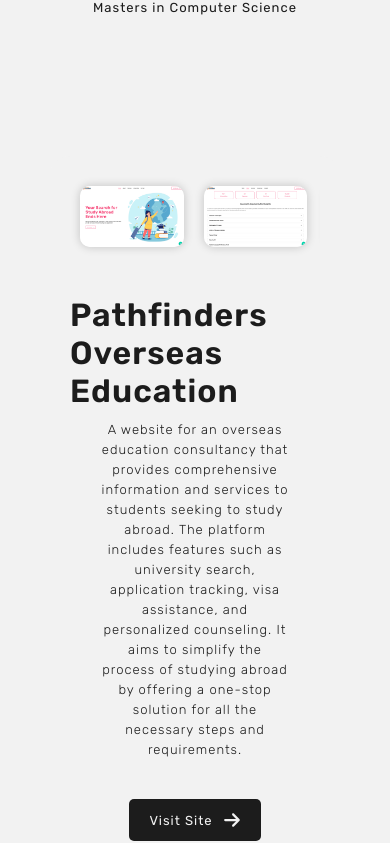
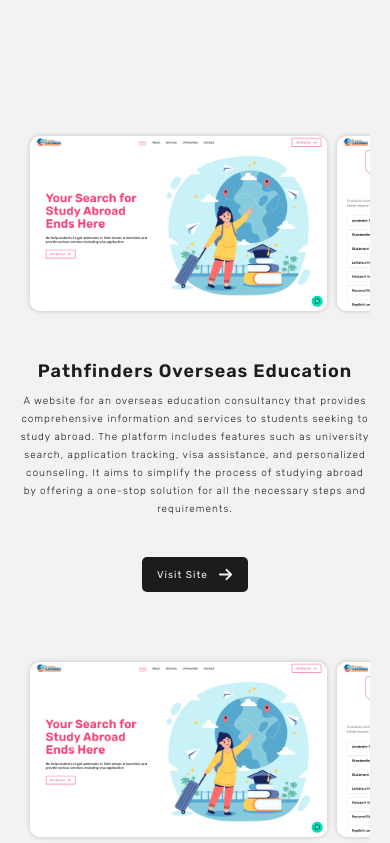
Before and after one commit to AkulaPhanidhar/Portfolio, a React (Create React App) app: page / in a window 390 px wide. Shown: the part 1582-2425 px from the top of the page. Built offline with nearby package versions, Linux system fonts and the light colour scheme.

Commit message:
mobile changes

```diff
--- a/src/Components/About/About.css
+++ b/src/Components/About/About.css
@@ -164,6 +164,6 @@
     }
 
     .universityLogo {
-        width: 40%;
+        width: 30%;
     }
 }
--- a/src/Components/Contact/Contact.css
+++ b/src/Components/Contact/Contact.css
@@ -122,6 +122,7 @@
     }
 
     .mail {
+        text-decoration: none;
         font-size: x-large;
     }
 
@@ -147,6 +148,6 @@
     #contactLinkBox2:hover,
     #contactLinkBox3:hover,
     #contactLinkBox4:hover {
-        transform: scale(1.05) translateY(-5px) translateX(0);
+        transform: none;
     }
 }
--- a/src/Components/Playground/Playground.css
+++ b/src/Components/Playground/Playground.css
@@ -82,3 +82,34 @@
 .projectButton:hover {
     transform: scale(1.05) translateY(-5px);
 }
+
+@media (max-width: 768px) {
+    .playground {
+        padding: 0px;
+        gap: 20px;
+    }
+
+    .projectImageContainer {
+        gap: 10px;
+    }
+
+    .projectImage {
+        width: 90%;
+        box-shadow: 0px 0px 5px rgba(0, 0, 0, 0.2);
+    }
+
+    .projectTitle {
+        font-size: large;
+    }
+
+    .projectDescription {
+        width: 100%;
+        font-size: x-small;
+        line-height: 18px;
+    }
+
+    .projectButton {
+        padding: 10px 15px;
+        font-size: x-small;
+    }
+}
--- a/src/Components/Playground/Playground.jsx
+++ b/src/Components/Playground/Playground.jsx
@@ -15,6 +15,8 @@
 import project3Image4 from "../Images/Project3Image4.png";
 
 const Playground = () => {
+  const isMobile = window.innerWidth < 768;
+
   return (
     <div className="playground">
       <div className="project">
@@ -72,9 +74,9 @@
         </p>
         <br />
         <button className="projectButton">
-          Visit Site{" "}
+          Visit Site
           <FaArrowRight
-            size={"18px"}
+            size={isMobile ? "15px" : "18px"}
             style={{ color: "var(--primary-color)" }}
           />
         </button>
@@ -139,7 +141,7 @@
         <button className="projectButton">
           Visit Site{" "}
           <FaArrowRight
-            size={"18px"}
+            size={isMobile ? "15px" : "18px"}
             style={{ color: "var(--primary-color)" }}
           />
         </button>
@@ -182,7 +184,7 @@
         <button className="projectButton">
           Visit Site{" "}
           <FaArrowRight
-            size={"18px"}
+            size={isMobile ? "15px" : "18px"}
             style={{ color: "var(--primary-color)" }}
           />
         </button>
```
